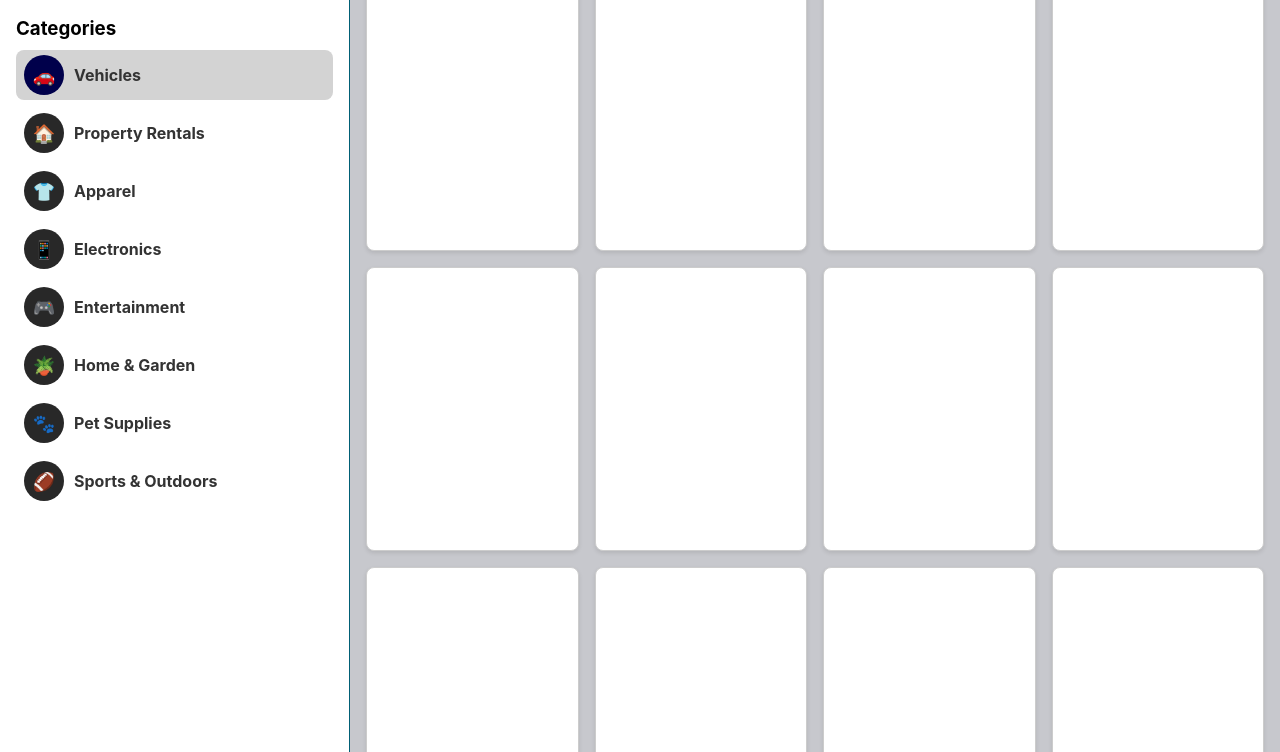
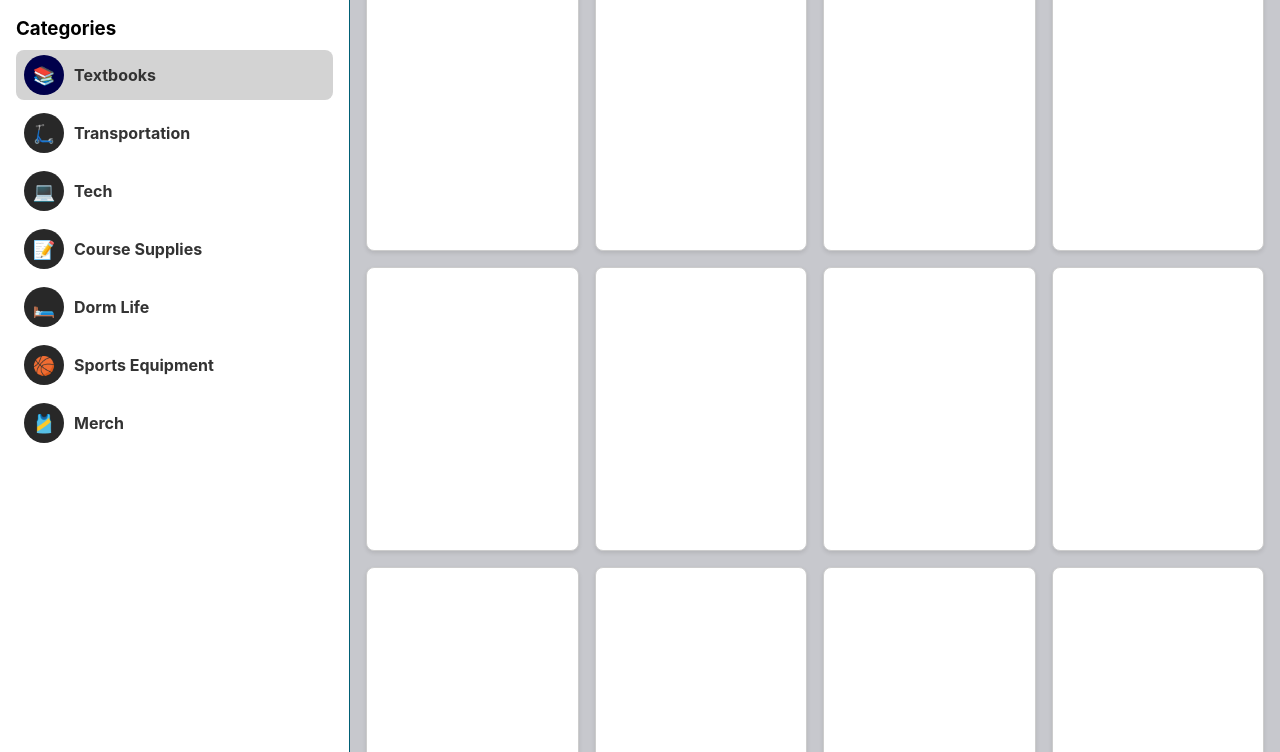
Before and after one commit to cse110-sp25-group15/cse110-sp25-group15, a plain HTML site: page source/index.html in a window 1280 px wide. Shown: the part 48-800 px from the top of the page. Drawn offline with Linux system fonts and the light colour scheme.

Commit message:
updated with correct categories

```diff
--- a/source/index.html
+++ b/source/index.html
@@ -23,38 +23,35 @@
             <h3>Categories</h3>
             <div class="category-list">
                 <category-item selected>
-                    <span slot="icon">🚗</span>
-                    <span slot="label">Vehicles</span>
+                    <span slot="icon">📚</span>
+                    <span slot="label">Textbooks</span>
                 </category-item>
                 <category-item>
-                    <span slot="icon">🏠</span>
-                    <span slot="label">Property Rentals</span>
+                    <span slot="icon">🛴</span>
+                    <span slot="label">Transportation</span>
                 </category-item>
                 <category-item>
-                    <span slot="icon">👕</span>
-                    <span slot="label">Apparel</span>
+                    <span slot="icon">💻</span>
+                    <span slot="label">Tech</span>
                 </category-item>
                 <category-item>
-                    <span slot="icon">📱</span>
-                    <span slot="label">Electronics</span>
+                    <span slot="icon">📝</span>
+                    <span slot="label">Course Supplies</span>
                 </category-item>
                 <category-item>
-                    <span slot="icon">🎮</span>
-                    <span slot="label">Entertainment</span>
+                    <span slot="icon">🛏️</span>
+                    <span slot="label">Dorm Life</span>
                 </category-item>
                 <category-item>
-                    <span slot="icon">🪴</span>
-                    <span slot="label">Home & Garden</span>
+                    <span slot="icon">🏀</span>
+                    <span slot="label">Sports Equipment</span>
                 </category-item>
                 <category-item>
-                    <span slot="icon">🐾</span>
-                    <span slot="label">Pet Supplies</span>
-                </category-item>
-                <category-item>
-                    <span slot="icon">🏈</span>
-                    <span slot="label">Sports & Outdoors</span>
+                    <span slot="icon">🎽</span>
+                    <span slot="label">Merch</span>
                 </category-item>
             </div>
+
         </aside>
 
         <!-- Right content area -->
```
